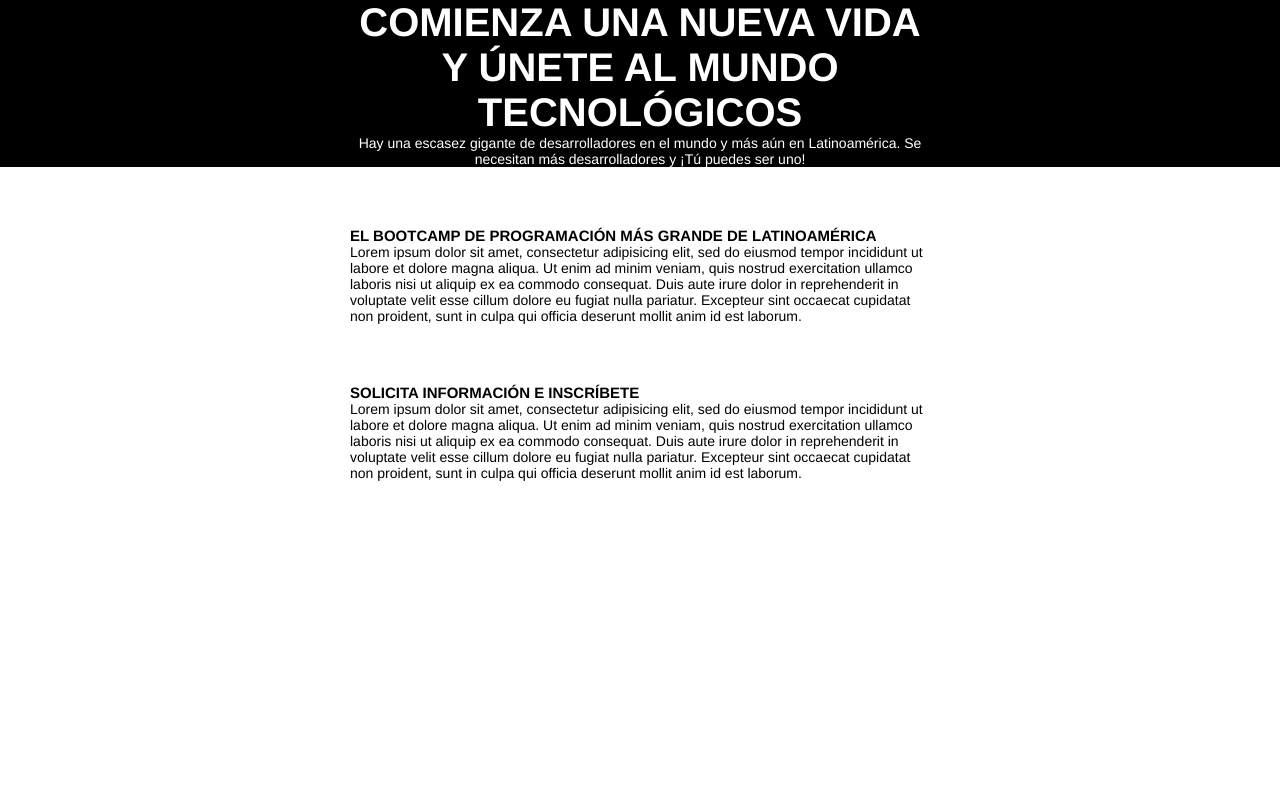
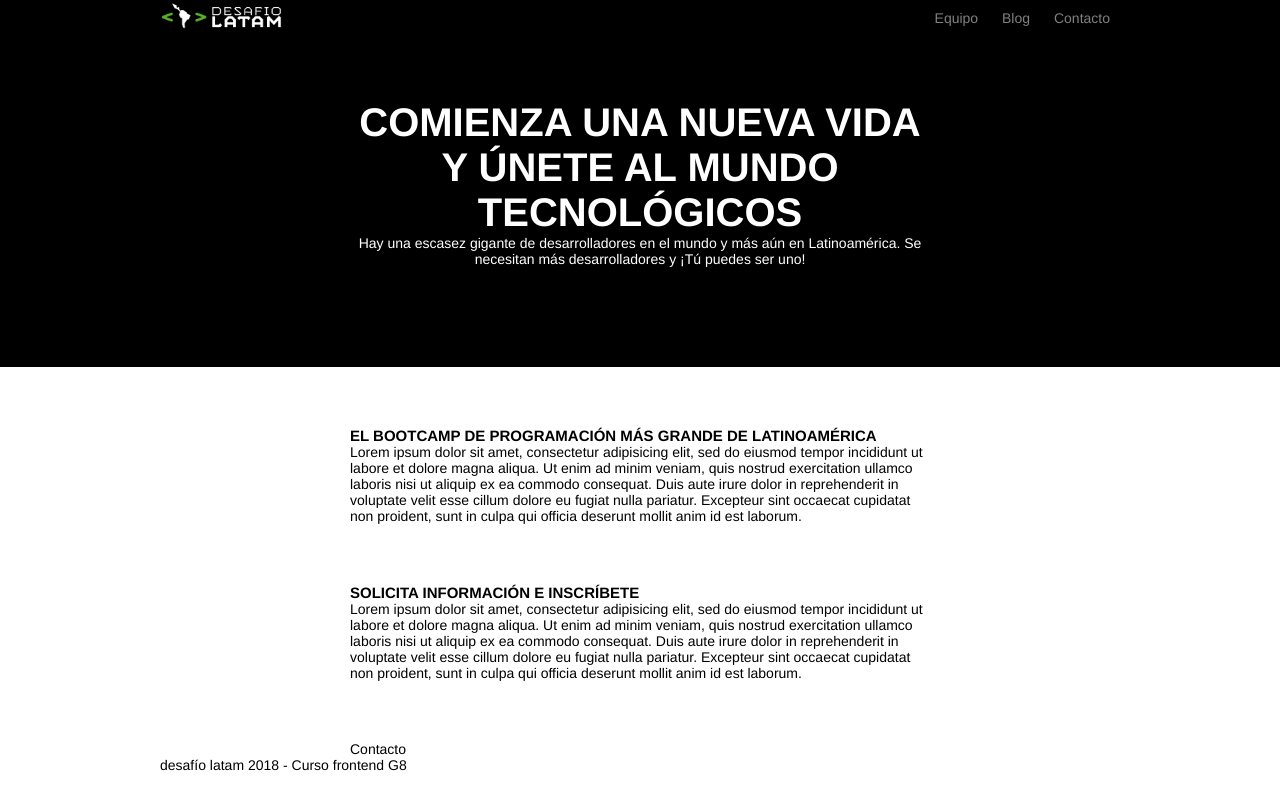
Before and after one commit to josefalopez/actividad004, a plain HTML site: page index.html in a window 1280 px wide. Drawn offline with Linux system fonts and the light colour scheme.

Commit message:
menu agregado

```diff
--- a/index.html
+++ b/index.html
@@ -8,7 +8,16 @@
 <body>
 
 	<!-- Navegación -->
-	<nav></nav>
+	<nav>
+		<div class="container-large">
+			<a href="#" class="logo" title="DesafioLatam"> <img src="./images/latam_logo.png" alt="Desafío Latam"></a>
+			<ul>
+				<li><a href="#">Equipo</a></li>
+				<li><a href="#">Blog</a></li>
+				<li><a href="#">Contacto</a></li>
+			</ul>
+		</div>
+	</nav>
 	<!-- /Navegación -->
 
 	<!-- Header -->
@@ -49,11 +58,19 @@
 	<!-- /Información -->
 
 	<!-- Contacto -->
-	<section></section>
+	<section>
+		<div class="container">
+			Contacto
+		</div>
+	</section>
 	<!-- /Contacto -->
 
 	<!-- Footer -->
-	<footer></footer>
+	<footer>
+		<div class="container-large">
+			desafío latam 2018 - Curso frontend G8
+		</div>
+	</footer>
 	<!-- /Footer -->
 
 </body>
--- a/style.css
+++ b/style.css
@@ -24,10 +24,43 @@ section {
 	max-width: 580px;
 	margin: 0 auto;
 }
+.container-large {
+	max-width: 960px;
+	margin: 0 auto;
+}
 
 /* Header */
 header {
 	color: white;
 	background-color: black;
 	text-align: center;
+	padding: 100px 0;
 }
+
+/* Navegación */
+nav {
+	background-color: red;
+}
+nav ul {
+	list-style: none;
+	float: right;
+}
+.logo {
+	float: left;
+}
+.logo img {
+	width: 125px;
+}
+nav ul li {
+	display: inline-block;
+	padding: 10px;
+}
+nav li a {
+	color: white;
+	text-decoration: none;
+	opacity: 0.5;
+	transition: opacity 0.3s;
+}
+nav li a:hover {
+	opacity: 1;
+}
```
